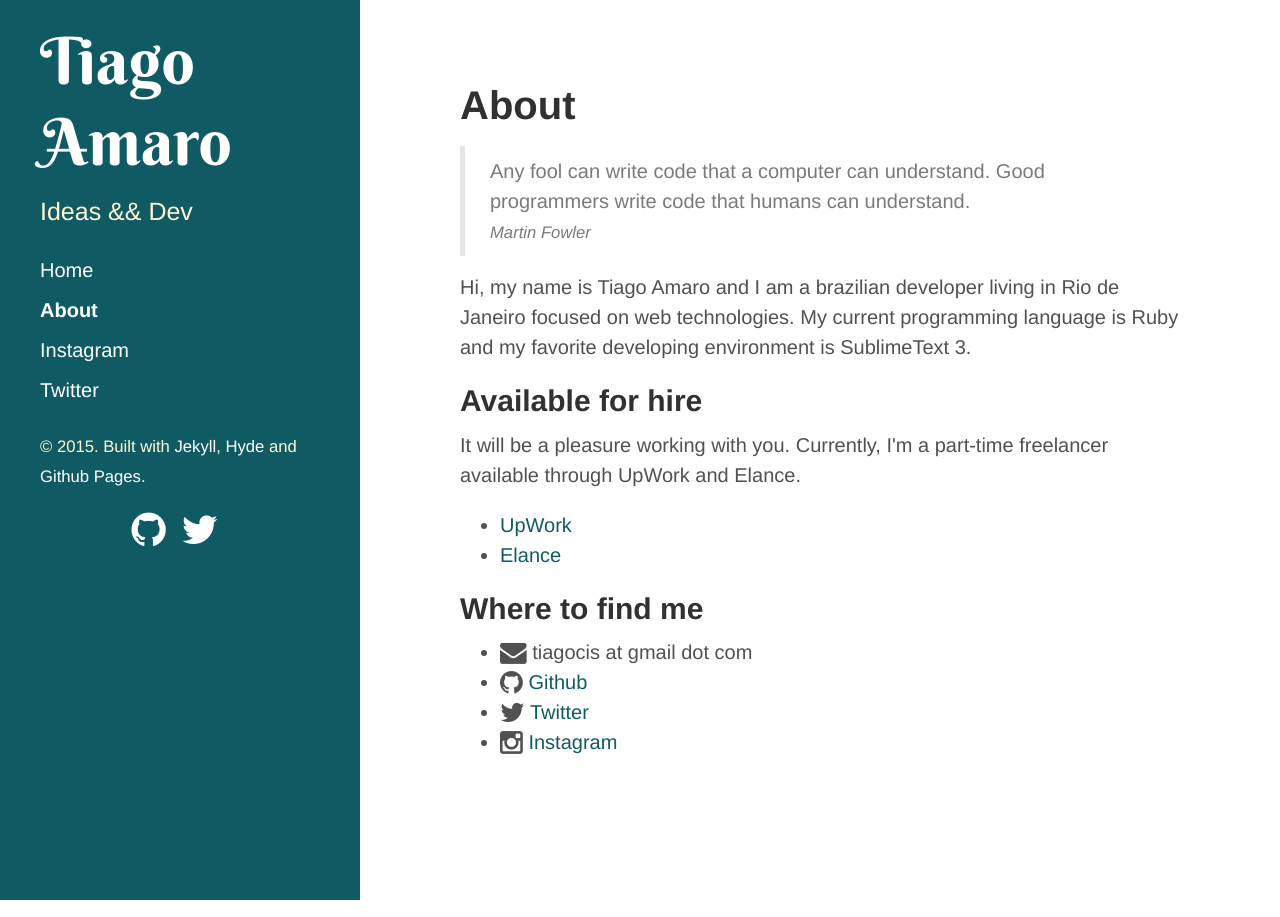
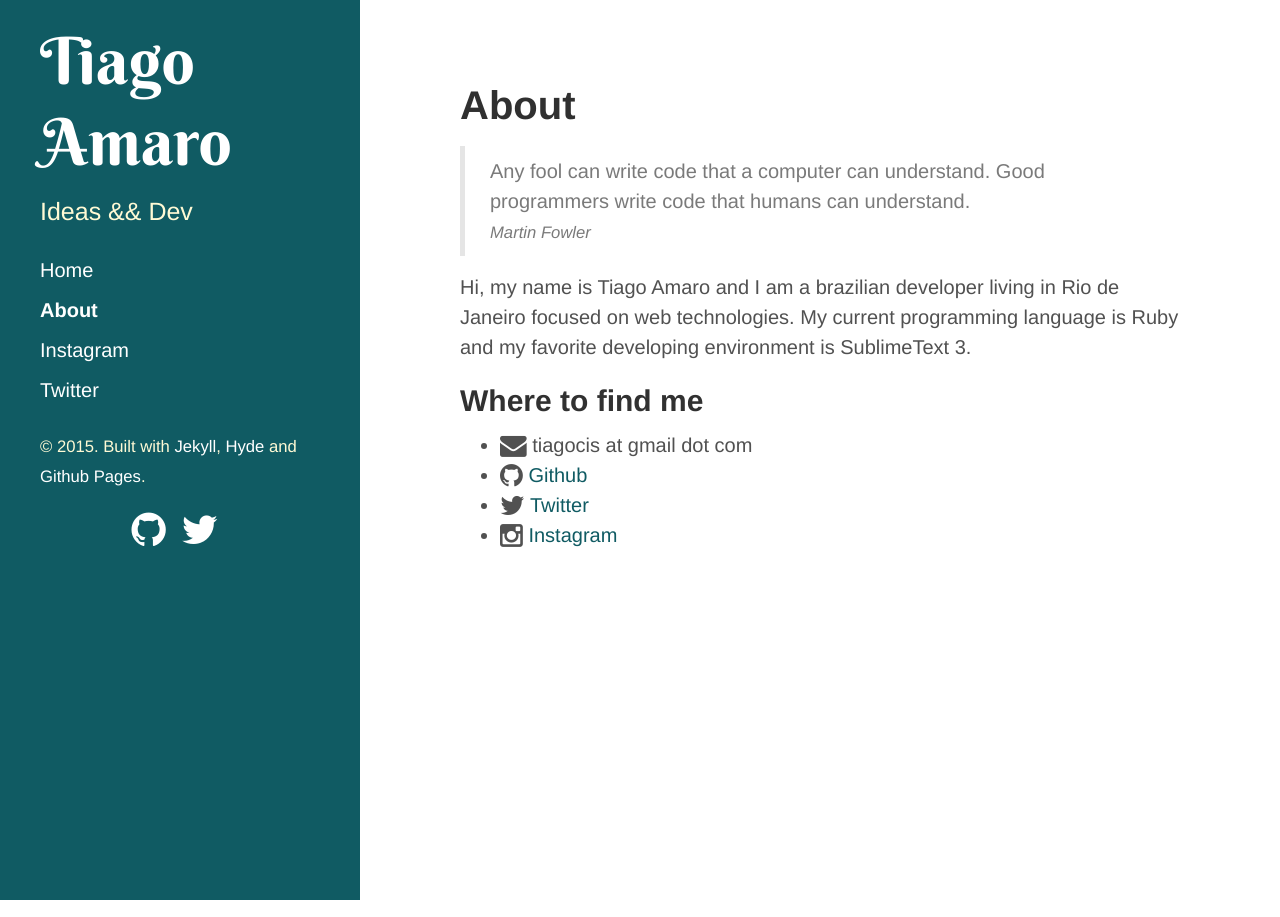
Before and after one commit to tiagoamaro/tiagoamaro.com.br_jekyll, a Jekyll site: the page built from about.html, in a window 1280 px wide. Built offline with Jekyll 4.4.1, drawn with Linux system fonts in a browser that asks for light colours; Markdown is read by kramdown in place of the engine named in the settings.

Commit message:
Removing hiring section on about page

```diff
--- a/about.html
+++ b/about.html
@@ -13,19 +13,6 @@ title: About
 
 <div id="description">
   Hi, my name is Tiago Amaro and I am a brazilian developer living in Rio de Janeiro focused on web technologies. My current  programming language is <span class="ruby">Ruby</span> and my favorite developing environment is SublimeText 3.
-</div>
-
-<div id="hiring">
-  <h2>Available for hire</h2>
-  <p>It will be a pleasure working with you. Currently, I'm a part-time freelancer available through UpWork and Elance.</p>
-  <ul>
-    <li>
-      <a href="https://www.upwork.com/users/~0167e7bd255029002e">UpWork</a>
-    </li>
-    <li>
-      <a href="https://www.elance.com/s/tiagocis/">Elance</a>
-    </li>
-  </ul>
 </div>
 
 <div id="links">
```
